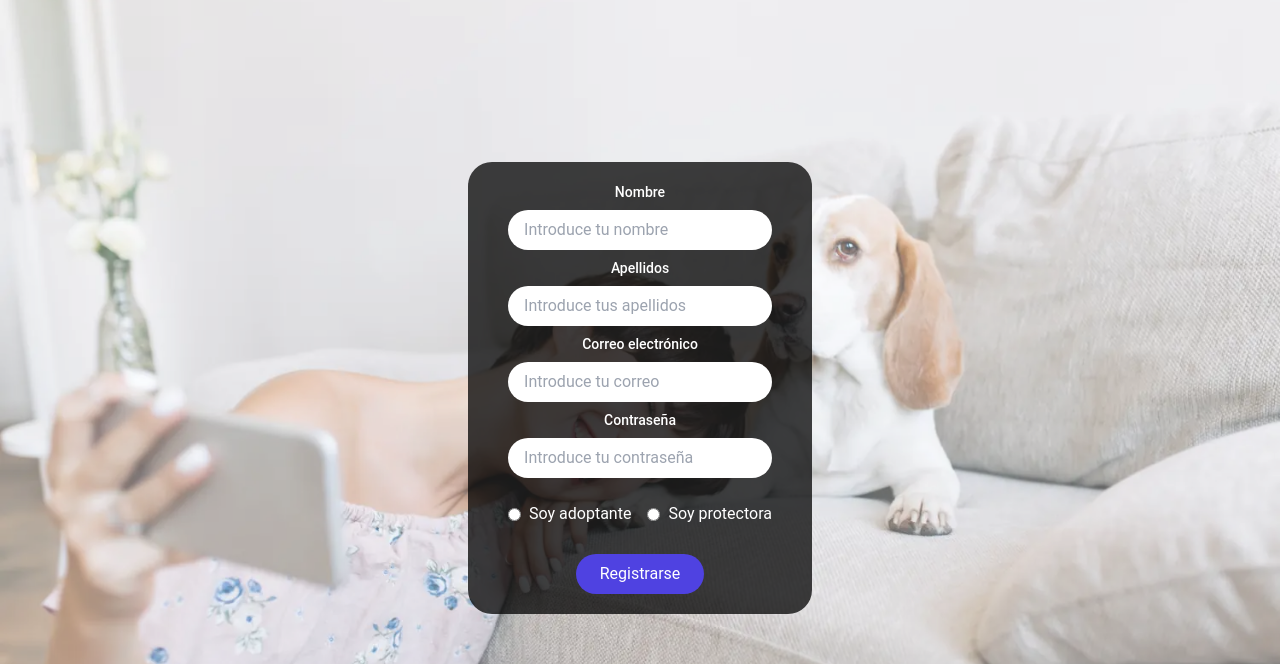
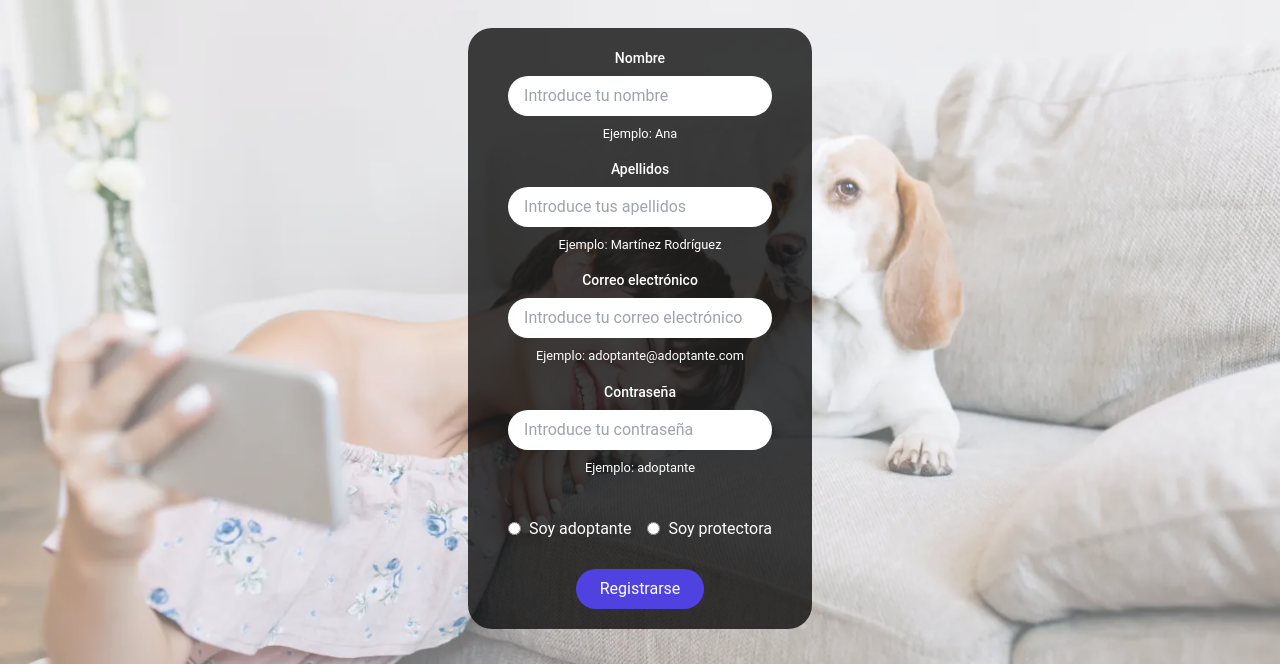
Before and after one commit to Jorge-Martinez82/DIW_Adoptame, a website: page src/registro.html in a window 1280 px wide. Shown: the part 72-736 px from the top of the page. Drawn offline with nearby package versions, Linux system fonts and the light colour scheme; files that its build step writes are made by us from their sources.

Commit message:
Modificación registro.html

```diff
--- a/src/registro.html
+++ b/src/registro.html
@@ -12,7 +12,7 @@
 		<link rel="icon" type="image/vnd.microsoft.icon" href="../assets/img/logo.png" />
 	</head>
 
-	<body>
+	<body class="flex flex-col min-h-screen">
 		<header class="relative z-10 m-2">
 			<nav class="flex items-center justify-between">
 				<a href="../index.html" class="flex items-center gap-3">
@@ -81,13 +81,13 @@
 			</ul>
 		</header>
 
-		<main>
+		<main class="flex flex-grow">
 			<section
-				class="relative flex h-svh flex-col items-center justify-center bg-[url('/assets/img/fondo_registro.webp')] bg-cover bg-center"
+				class="relative flex w-[100%] flex-col items-center justify-center bg-[url('/assets/img/fondo_registro.webp')] bg-cover bg-center"
 			>
 				<div class="absolute inset-0 bg-white/40"></div>
 
-				<div class="relative flex flex-col items-center justify-center">
+				<div class="relative flex flex-col items-center justify-center p-10">
 					<form
 						class="mx-auto flex flex-col items-center justify-around gap-2 rounded-3xl bg-black bg-opacity-75 p-10 py-5 font-roboto text-white"
 						id="formularioRegistro"
@@ -99,9 +99,10 @@
 							name="nombre"
 							class="w-full rounded-3xl bg-white py-2 px-4 text-gray-800"
 							placeholder="Introduce tu nombre"
+							pattern="[A-Za-z\s]{1,50}"
 							required
 						/>
-
+						<small class="block mb-2">Ejemplo: Ana</small>
 						<label for="apellidos" class="text-sm font-medium text-white">Apellidos</label>
 						<input
 							type="text"
@@ -109,9 +110,10 @@
 							name="apellidos"
 							class="w-full rounded-3xl bg-white py-2 px-4 text-gray-800"
 							placeholder="Introduce tus apellidos"
+							pattern="[A-Za-z\s]{1,50}"
 							required
 						/>
-
+						<small class="block mb-2">Ejemplo: Martínez Rodríguez</small>
 						<label for="email" class="text-sm font-medium text-white">
 							Correo electrónico
 						</label>
@@ -120,10 +122,11 @@
 							id="email"
 							name="email"
 							class="w-full rounded-3xl bg-white py-2 px-4 text-gray-800"
-							placeholder="Introduce tu correo"
+							placeholder="Introduce tu correo electrónico"
+							pattern="[a-zA-Z0-9._%+-]+@[a-zA-Z0-9.-]+\.(com|es)"
 							required
 						/>
-
+						<small class="block mb-2">Ejemplo: adoptante@adoptante.com</small>
 						<label for="password" class="text-sm font-medium text-white">Contraseña</label>
 						<input
 							type="password"
@@ -131,9 +134,10 @@
 							name="password"
 							class="w-full rounded-3xl bg-white py-2 px-4 text-gray-800"
 							placeholder="Introduce tu contraseña"
+							pattern="^(?=.*[a-z])(?=.*[A-Z])(?=.*\d)(?=.*[@$!%*?&])[A-Za-z\d@$!%*?&]{8,}$"
 							required
 						/>
-
+						<small class="block mb-4">Ejemplo: adoptante</small>
 						<div class="mt-4 flex gap-4">
 							<label class="flex items-center">
 								<input
```
